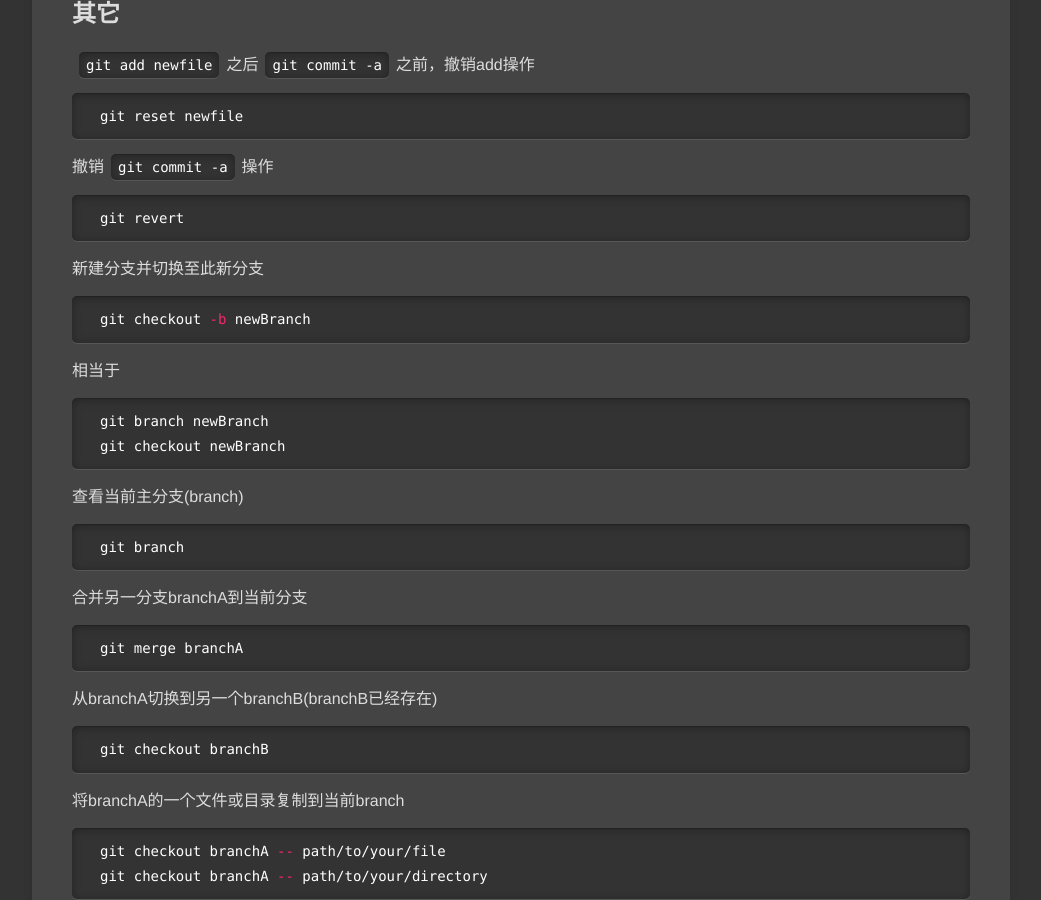
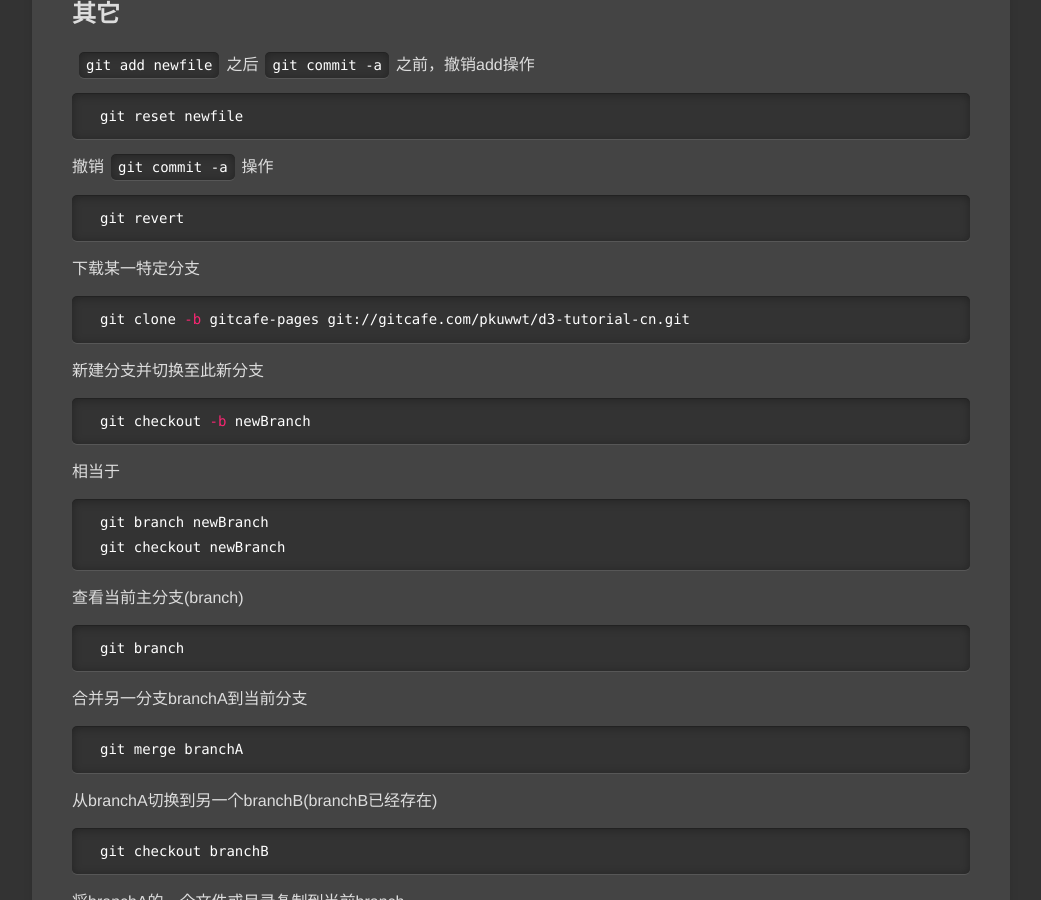
Before and after one commit to pkuwwt/pkuwwt.github.io, a Jekyll site: the page built from linux/_posts/2014-03-08-git-usage.md, in a window 1280 px wide and 900 px high, scrolled down 2943 px. Shown: the whole window, without its empty margins (119-1160 px from the left). Built offline with Jekyll 4.4.1, drawn with Linux system fonts in a browser that asks for light colours; comment, search, counter and statistics services are not loaded.

Commit message:
modified:   linux/_posts/2014-03-08-git-usage.md

```diff
--- a/linux/_posts/2014-03-08-git-usage.md
+++ b/linux/_posts/2014-03-08-git-usage.md
@@ -113,6 +113,11 @@ git reset newfile
 git revert
 {% endhighlight %}
 
+下载某一特定分支
+{% highlight bash %}
+git clone -b gitcafe-pages git://gitcafe.com/pkuwwt/d3-tutorial-cn.git
+{% endhighlight %}
+
 新建分支并切换至此新分支
 {% highlight bash %}
 git checkout -b newBranch
```
